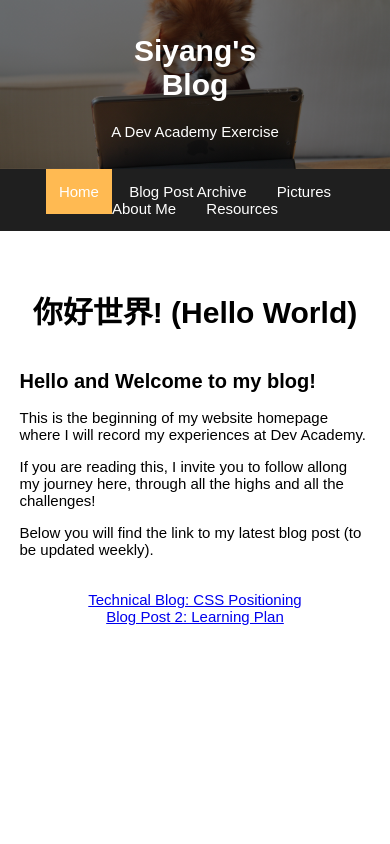
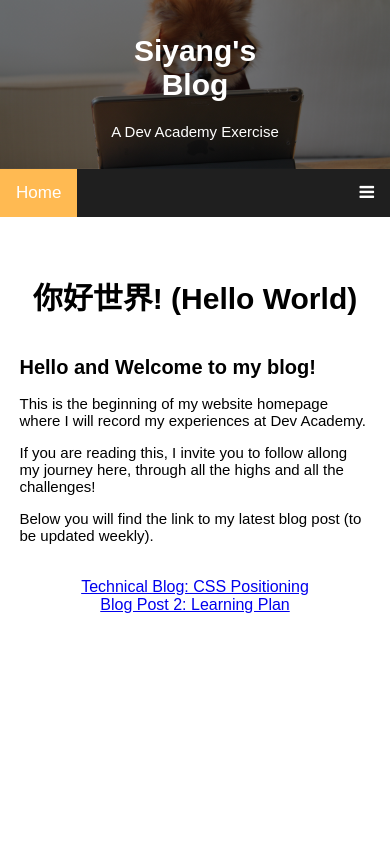
Before and after one commit to csiyang/csiyang.github.io, a plain HTML site: page index.html in a window 390 px wide. Shown: the top 844 px of the page. Drawn offline with Linux system fonts and the light colour scheme.

Commit message:
inital commit for dynamic nav-bar

```diff
--- a/index.html
+++ b/index.html
@@ -5,7 +5,8 @@
     <title>Siyang's Blog</title>
     <meta charset="UTF-8">
     <meta content="width=device-width, initial-scale=1" name="viewport" />
-    <link href="styles/main.css" rel="stylesheet" type="text/css">
+    <link rel="stylesheet" href="styles/main.css" type="text/css">
+    <link rel="stylesheet" href="https://cdnjs.cloudflare.com/ajax/libs/font-awesome/4.7.0/css/font-awesome.min.css">
 </head>
 
 <body>
@@ -18,14 +19,15 @@
 
     <div class="main">
 
-        <div class="menu-bar">
-            <ul>
-                <li><a id="active" href="index.html">Home</a></li>
-                <li><a href="blog/blog-list.html">Blog Post Archive</a></li>
-                <li><a href="picture-archive.html">Pictures</a></li>
-                <li><a href="about-me.html">About Me</a></li>
-                <li><a href="resources.html">Resources</a></li>
-            </ul>
+        <div class="nav-bar" id="nav">
+            <a class="active" href="index.html">Home</a>
+            <a href="blog/blog-list.html">Blog Post Archive</a>
+            <a href="picture-archive.html">Pictures</a>
+            <a href="about-me.html">About Me</a>
+            <a href="resources.html">Resources</a>
+            <a href="javascript:void(0);" class="icon" onclick="myFunction()">
+                <i class="fa fa-bars"></i>
+            </a>
         </div>
 
         <div class="content">
@@ -46,6 +48,17 @@
         </footer>
     </div>
 
+    <script>
+        function myFunction() {
+            var x = document.getElementById("nav");
+            if (x.className === "nav-bar") {
+                x.className += " responsive";
+            } else {
+                x.className = "nav-bar";
+            }
+        }
+    </script>
+
 </body>
 
 </html>
--- a/styles/main.css
+++ b/styles/main.css
@@ -75,36 +75,36 @@ div.fixed {
 }
 
 
-/* ------------ Menu bar ------------ */
+/* ------------ Navigation bar ------------ */
 
-div.menu-bar {
+.nav-bar {
+    background-color: rgb(31, 31, 31);
+    overflow: hidden;
     position: sticky;
     top: 0;
-    padding: 0% 20%;
+    margin: 0 20%;
 }
 
-.menu-bar ul {
-    list-style-type: none;
-    margin: 0%;
-    padding: 14px 0px;
-    overflow: hidden;
-    background-color: rgb(31, 31, 31);
+.nav-bar a {
+    float: left;
+    display: block;
+    color: white;
     text-align: center;
+    padding: 14px 16px;
+    text-decoration: none;
+    font-size: 17px;
 }
 
-.menu-bar li {
-    display: inline-block;
+.nav-bar a:hover {
+    background-color: rgb(54, 54, 54);
 }
 
-.menu-bar li a {
-    color: white;
-    text-align: center;
-    padding: 14px 13px;
-    text-decoration: none;
+.nav-bar a.active {
+    background-color: #ffba52;
 }
 
-.menu-bar li a:hover {
-    background-color: #52514f;
+.nav-bar .icon {
+    display: none;
 }
 
 
@@ -121,10 +121,6 @@ div.menu-bar {
 
 
 /* ------------ ID's to help with specifics ------------ */
-
-#active {
-    background-color: #ffba52;
-}
 
 #title {
     text-align: center;
@@ -152,9 +148,9 @@ div.menu-bar {
 }
 
 
-/* ------------ For phone screens ------------ */
+/* ------------ For small screens ------------ */
 
-@media (max-width: 768px) {
+@media screen and (max-width: 1000px) {
     h1 {
         font-size: 30px;
     }
@@ -164,14 +160,18 @@ div.menu-bar {
     p {
         font-size: 15px;
     }
-    ul {
-        font-size: 15px;
-    }
-    div.menu-bar {
-        padding: 0 0;
-    }
     .hero-image {
         height: 20%;
+    }
+    .nav-bar {
+        margin: 0 0;
+    }
+    .nav-bar a:not(:first-child) {
+        display: none;
+    }
+    .nav-bar a.icon {
+        float: right;
+        display: block;
     }
     .main {
         padding-left: 0px;
@@ -183,6 +183,25 @@ div.menu-bar {
     }
     #me-image {
         width: 20%;
+    }
+}
+
+
+/* ------------ Responsive bar for small screens ------------ */
+
+@media screen and (max-wdith: 1000px) {
+    .nav-bar.responsive {
+        position: relative;
+    }
+    .nav-bar.responsive .icon {
+        position: absolute;
+        right: 0;
+        top: 0;
+    }
+    .nav-bar.responsive a {
+        float: none;
+        display: block;
+        text-align: left;
     }
 }
 
@@ -199,7 +218,7 @@ div.menu-bar {
     p {
         font-size: 30px;
     }
-    ul {
+    #nav-bar {
         font-size: 30px;
     }
     .hero-image {
```
